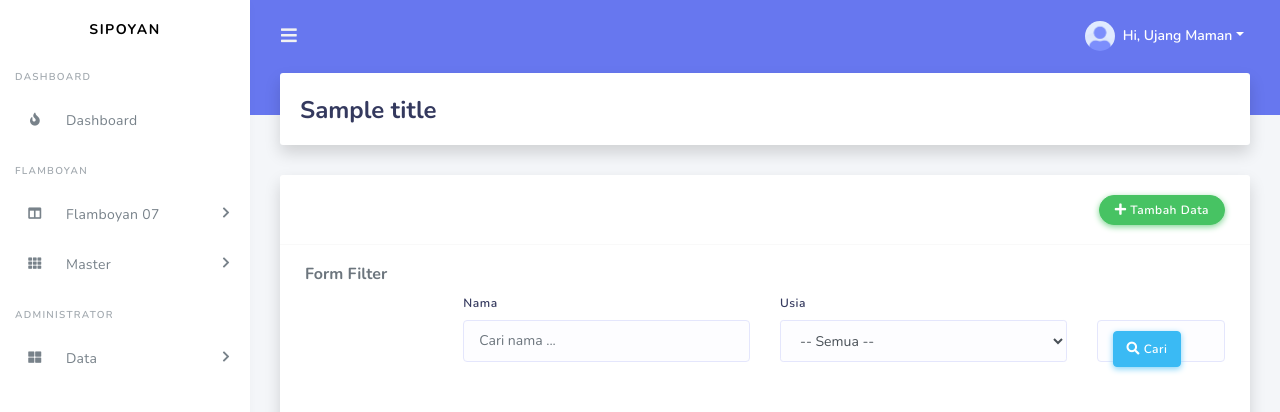
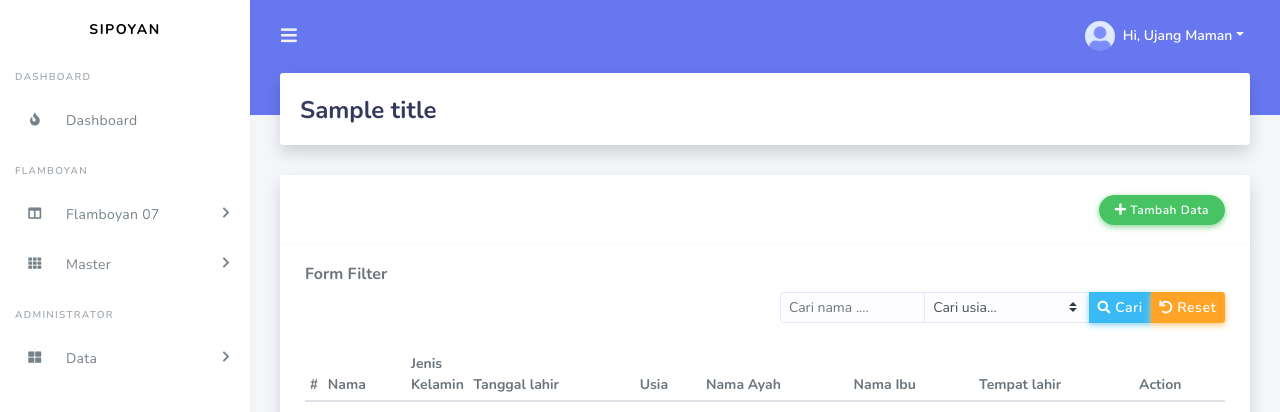
Before and after one commit to kangmul/sipoyan, a CodeIgniter 4 app: template app/Views/posyandu/index.php in a window 1280 px wide. Shown: the top 412 px of the page. Run offline with PHP 8.4 and a stand-in for CodeIgniter, Linux system fonts and the light colour scheme; the template is opened without the code that fills it: most values are stand-ins (such as "Sample title", 1, 10 or a date in 2020); lists and menus that the app fills with data are empty; some libraries are stand-ins or nearby versions.

Commit message:
perubahan pada view posyandu untuk search balita berdasarkan nama dan usia

```diff
--- a/app/Views/posyandu/index.php
+++ b/app/Views/posyandu/index.php
@@ -10,26 +10,26 @@
                 <a href="/master/tambahdata" class="btn btn-sm btn-success"><i class="fas fa-plus"></i> Tambah Data</a>
             </div>
             <div class="card-body">
-                <div id="formfilterbalita">
+                <div id="formfilterbalita justify-content-end">
                     <h6>Form Filter</h6>
-                    <div class="form-group row justify-content-end">
-                        <div class="form-group col-md-4">
-                            <label for="inputEmail4">Nama</label>
-                            <input type="email" class="form-control" id="posyandunamabalita" placeholder="Cari nama ...">
-                        </div>
-                        <div class="form-group col-md-4">
-                            <label for="inputPassword4">Usia</label>
-                            <select name="" id="posyanduusiabalita" class="form-control form-control-sm">
-                                <option value="0">-- Semua --</option>
-                                <option value="1">00 - 24 Bulan</option>
-                                <option value="2">24 - 36 Bulan</option>
-                                <option value="3">36 - 60 Bulan</option>
-                            </select>
-                        </div>
-                        <div class="form-group col-md-4 col-lg-2">
-                            <label for="inputPassword4">&nbsp;</label>
-                            <div class="form-control">
-                                <button class="btn btn-md btn-info" id="posyandu-caribalita"><i class="fas fa-search"></i> Cari</button>
+                    <div class="row justify-content-end">
+                        <div class="col-md-6">
+                            <div class="form-group ">
+                                <div class="input-group input-group-sm">
+                                    <input type="text" class="form-control form-control-sm" id="posyandunamabalita" placeholder="Cari nama ....">
+                                    <select class="custom-select form-control-sm" id="posyanduusiabalita">
+                                        <option value="" selected>Cari usia...</option>
+                                        <option value="1">00 - 24 Tahun</option>
+                                        <option value="2">24 - 36 Tahun</option>
+                                        <option value="3">36 - 60 Tahun</option>
+                                    </select>
+                                    <div class="input-group-append">
+                                        <button class="btn btn-info btn-sm" type="button" id="posyandu-caribalita"><i class="fas fa-search"></i> Cari</button>
+                                    </div>
+                                    <div class="input-group-append">
+                                        <button class="btn btn-warning btn-sm" type="button" id="posyandu-resetcaribalita"><i class="fas fa-undo"></i> Reset</button>
+                                    </div>
+                                </div>
                             </div>
                         </div>
                     </div>
--- a/composer.json
+++ b/composer.json
@@ -38,5 +38,6 @@
     "source": "https://github.com/codeigniter4/CodeIgniter4",
     "slack": "https://codeigniterchat.slack.com"
   },
-    "minimum-stability": "beta"
+  "minimum-stability": "beta",
+  "prefer-stable": true
 }
```
Also changed, not shown: public/assets/js/viewmasterwarga.js. Lines whose indentation alone changed are shown as unchanged.
